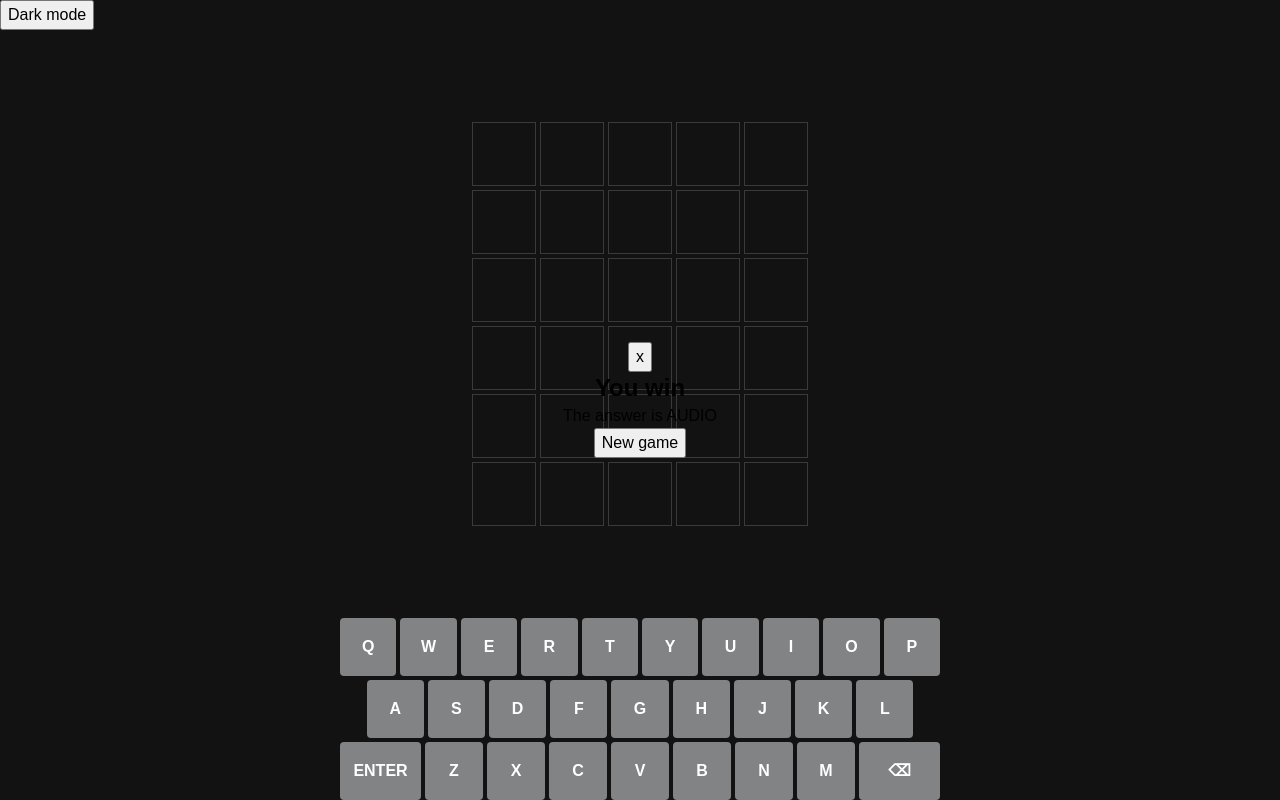
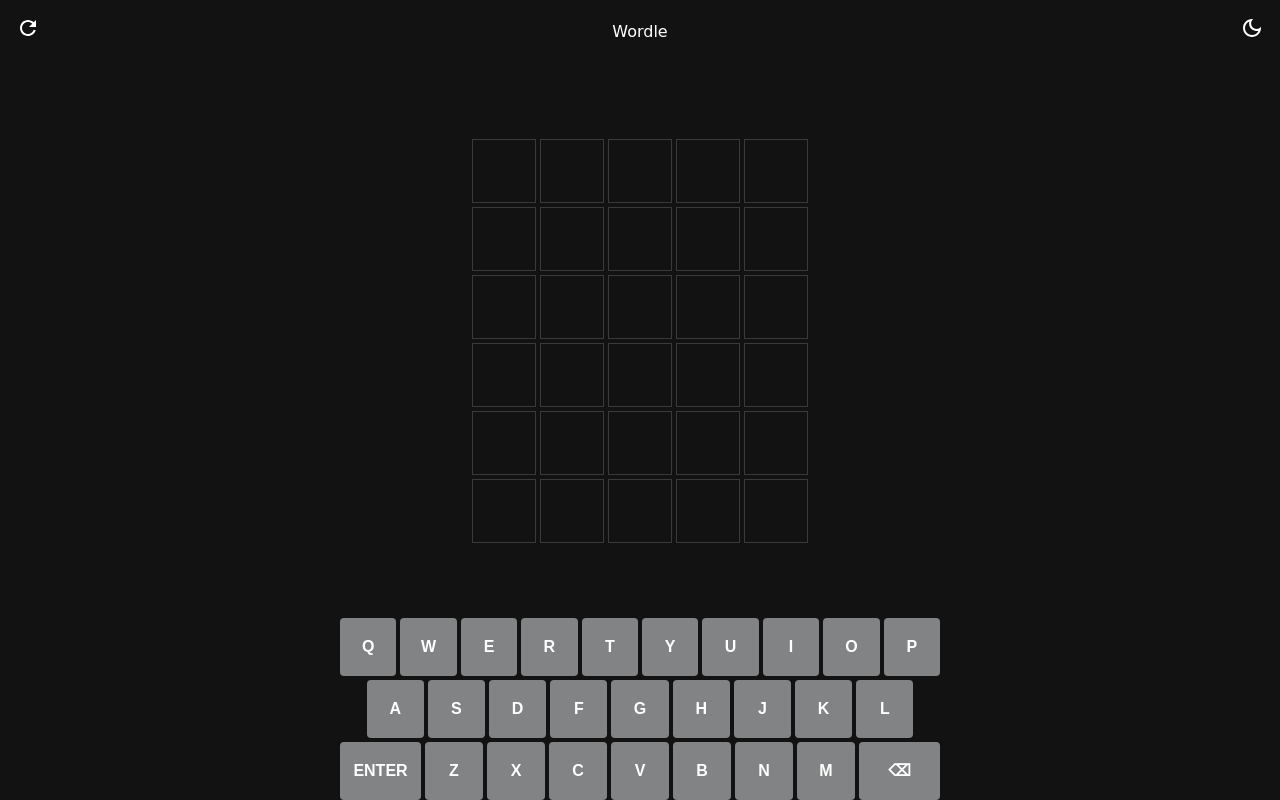
Before and after one commit to phongchu21/wordle, a website: page index.html in a window 1280 px wide. Drawn offline with Linux system fonts and the light colour scheme; a web font is replaced by a local one.

Commit message:
Adjust header and aside modal

```diff
--- a/index.html
+++ b/index.html
@@ -13,7 +13,11 @@
 
 <body>
   <header>
-    <button onclick="DarkMode()">Dark mode</button>
+    <button class="header__resetBtn btn--reset"><img src="./assets/refresh_white.svg" alt=""></button>
+    <span class="header__logo" >Wordle</span>
+    <button class="header__themeBtn btn--reset" onclick="DarkMode()">
+      <img src="./assets/dark_mode_white.svg" alt="">
+    </button>
   </header>
 
   <main>
@@ -109,8 +113,8 @@
     </div>
   </main>
 
-  <aside class="modal">
-    <button class="modal__closeIcon">x</button>
+  <aside class="modal modal--hidden">
+    <button class="modal__closeIcon btn--reset">x</button>
     <h1 class="modal__status">You win</h1>
     <p class="modal__answer">The answer is AUDIO</p>
     <div class="modal__stats"></div>
--- a/style.css
+++ b/style.css
@@ -14,11 +14,6 @@
 html,
 body {
   height: 100%;
-}
-/*Dark mode*/
-.dark-mode {
-  background-color: black;
-  color: white;
 }
 
 button {
@@ -43,8 +38,23 @@ button {
   --gray-border: #3a3a3c;
 }
 
+.dark-mode {
+  background-color: black;
+  color: white;
+}
+
+@font-face {
+  font-family: 'Press Start 2P';
+  font-style: normal;
+  font-weight: 400;
+  font-display: swap;
+  src: url(https://fonts.gstatic.com/s/pressstart2p/v14/e3t4euO8T-267oIAQAu6jDQyK3nVivM.woff2) format('woff2');
+  unicode-range: U+0000-00FF, U+0131, U+0152-0153, U+02BB-02BC, U+02C6, U+02DA, U+02DC, U+2000-206F, U+2074, U+20AC, U+2122, U+2191, U+2193, U+2212, U+2215, U+FEFF, U+FFFD;
+}
+
 body {
   font-family: Arial, Helvetica, sans-serif;
+  color: var(--light-text) ;
   background-color: var(--dark-bg);
 }
 
@@ -53,6 +63,12 @@ body {
 body {
   display: flex;
   flex-direction: column;
+}
+
+header {
+  display: flex;
+  justify-content: space-between;
+  align-items: center;
 }
 
 main {
@@ -67,11 +83,30 @@ main {
 
 aside {
   position: absolute;
-  top: 0;
+  top: 50%;
+  left: 50%;
+  transform: translate(-50%, -50%);
 }
 
 .board {
   height: 100%;
+}
+
+/* HEADER */
+
+header {
+  padding: 1em;
+}
+
+.header__logo {
+  font-family: 'Press Start 2P', cursive;
+}
+
+.btn--reset {
+  background: none;
+  color: inherit;
+  border: none;
+  padding: 0;
 }
 
 /* BOARD */
@@ -178,13 +213,8 @@ aside {
 
 /* MODAL */
 
-.modal {
-  width: 100%;
-  height: 100%;
-  display: flex;
-  flex-direction: column;
-  justify-content: center;
-  align-items: center;
+.modal--hidden {
+  display: none;
 }
 
 /* ANIMATIONS */
```
